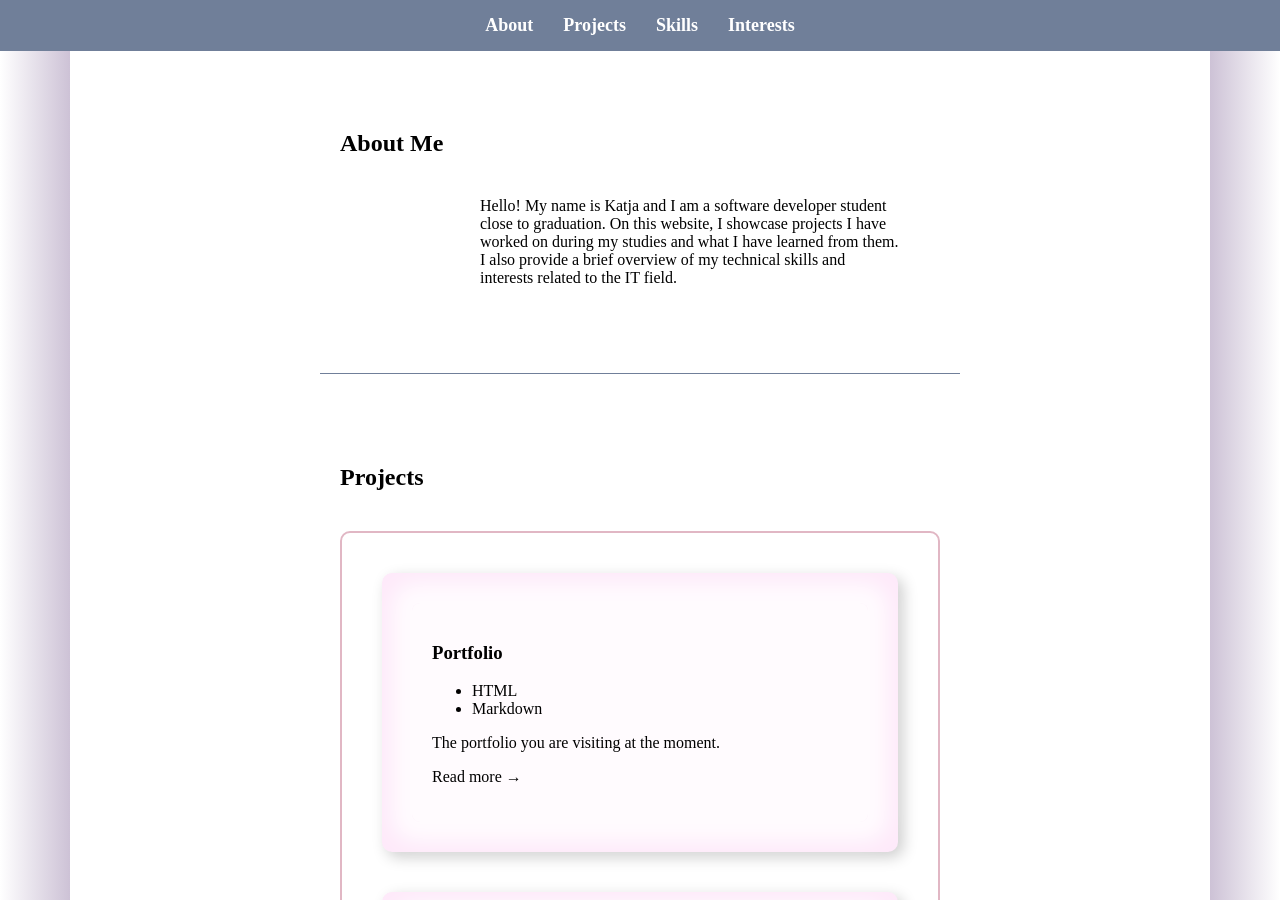
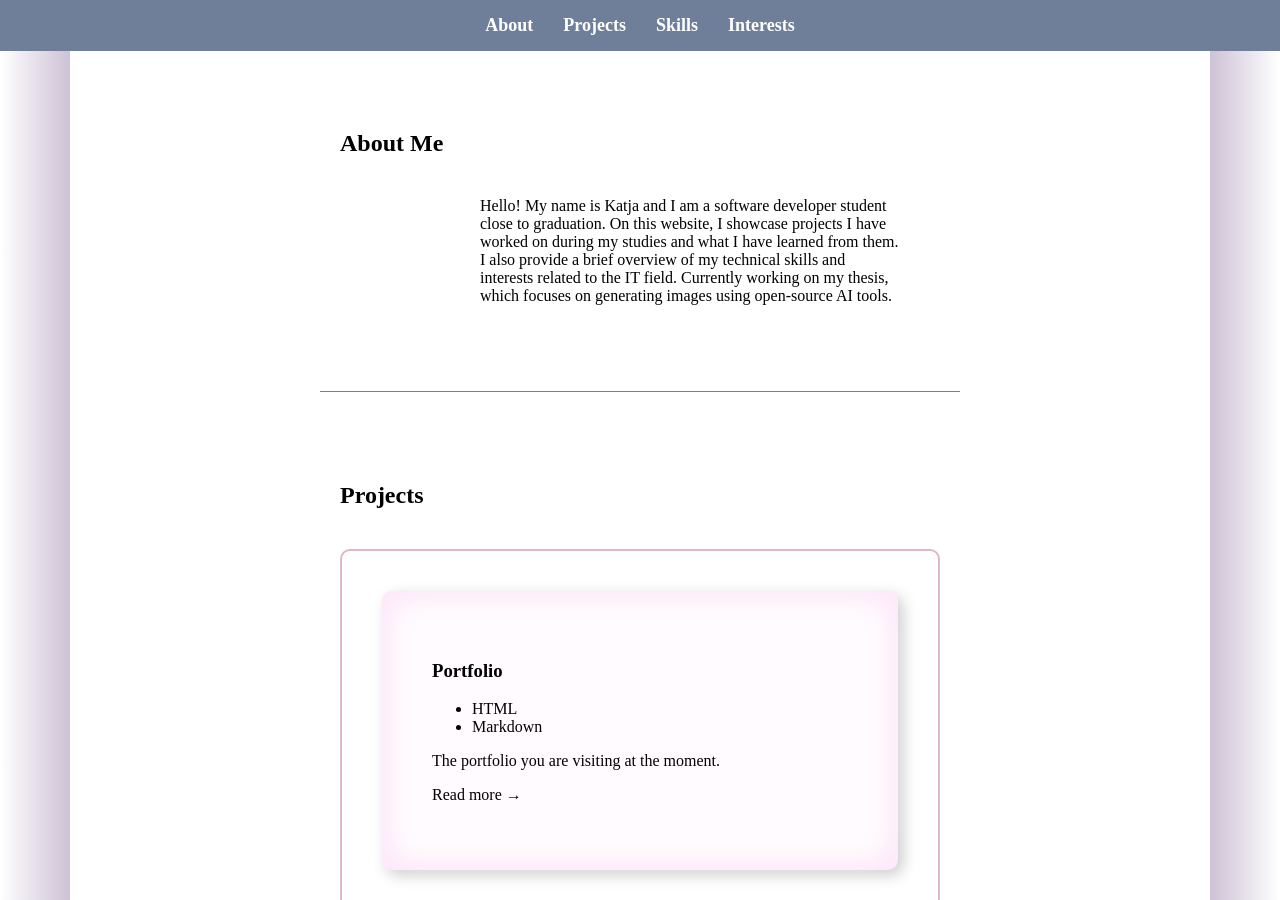
Before and after one commit to KPkoodit/KPkoodit.github.io, a Jekyll site: the page built from index.html, in a window 1280 px wide and 900 px high. Built offline with Jekyll 4.4.1, drawn with Linux system fonts in a browser that asks for light colours.

Commit message:
Update index.html

```diff
--- a/index.html
+++ b/index.html
@@ -8,7 +8,8 @@ title: Home
     <h1>About Me</h1>
     <p>Hello! My name is Katja and I am a software developer student close to graduation.
       On this website, I showcase projects I have worked on during my studies and what I have learned from them.
-      I also provide a brief overview of my technical skills and interests related to the IT field.</p>
+      I also provide a brief overview of my technical skills and interests related to the IT field.
+      Currently working on my thesis, which focuses on generating images using open-source AI tools.</p>
   </section>
 
   <section id="projects">
```
